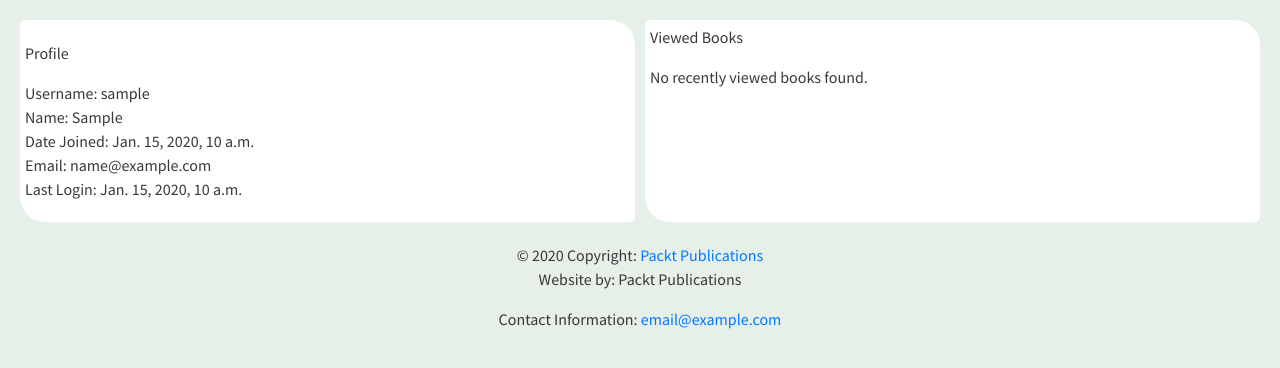
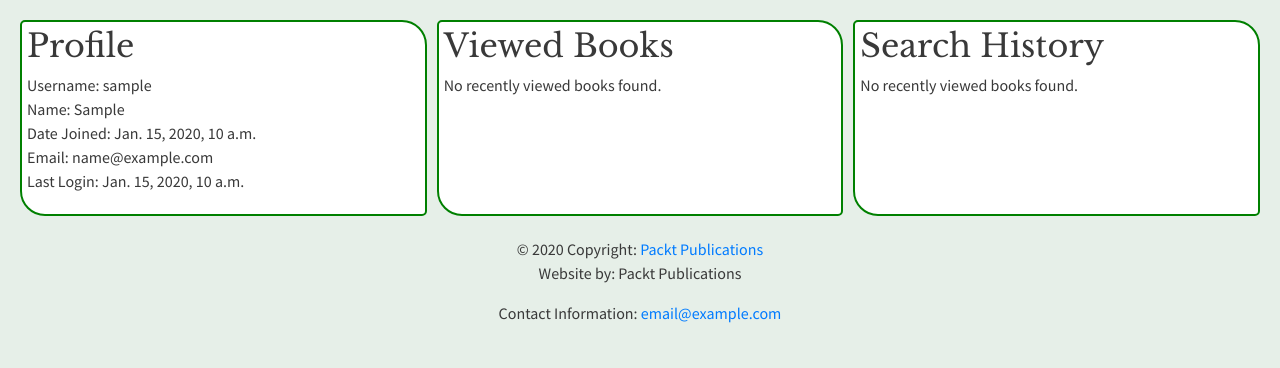
Before and after one commit to rodrigobmedeiros/Bookr, a Django app: page /accounts/profile/ in a window 1280 px wide. Shown: the part 124-492 px from the top of the page. Run offline with Django 4.2, Linux system fonts and the light colour scheme; a user stored in the database is signed in; tables that the repository leaves empty hold one stand-in row (values such as "Sample post"); some libraries are stand-ins or nearby versions.

Commit message:
Update profile.html to support search history for authenticated users

```diff
--- a/templates/profile.html
+++ b/templates/profile.html
@@ -14,7 +14,7 @@
         }
 
         .infocell {
-            border: 2px;
+            border: 2px solid green;
             border-radius: 5px 25px;
             background-color: white;
             padding: 5px;
@@ -24,8 +24,8 @@
 
     <div class="flexrow">
         <div class="infocell">
+            <h2>Profile</h2>
             <p>
-                <p>Profile</p>
                 Username: {{ request.user.username }} <br>
                 Name: {{ request.user.first_name }} <br>
                 Date Joined: {{ request.user.date_joined }} <br>
@@ -34,7 +34,7 @@
             </p>
         </div>
         <div class="infocell">
-            <p>Viewed Books</p>
+            <h2>Viewed Books</h2>
             <p>
                 {% for book_id, book_title in request.session.viewed_books %}
                 <a href="{% url 'book_details' book_id %}">{{ book_title }}</a><br>
@@ -43,5 +43,15 @@
                 {% endfor %}
             </p>
         </div>
+        <div class="infocell">
+            <h2>Search History</h2>
+            <p>
+                {% for search_text, search_in in request.session.search_history %}
+                <a href="/book_search?search={{ search_text }}&search_in={{ search_in }}">{{ search_text }} ({{ search_in }})</a><br>
+                {% empty %}
+                    No recently viewed books found.
+                {% endfor %}
+            </p>
+        </div>
     </div>
 {% endblock %}
```
